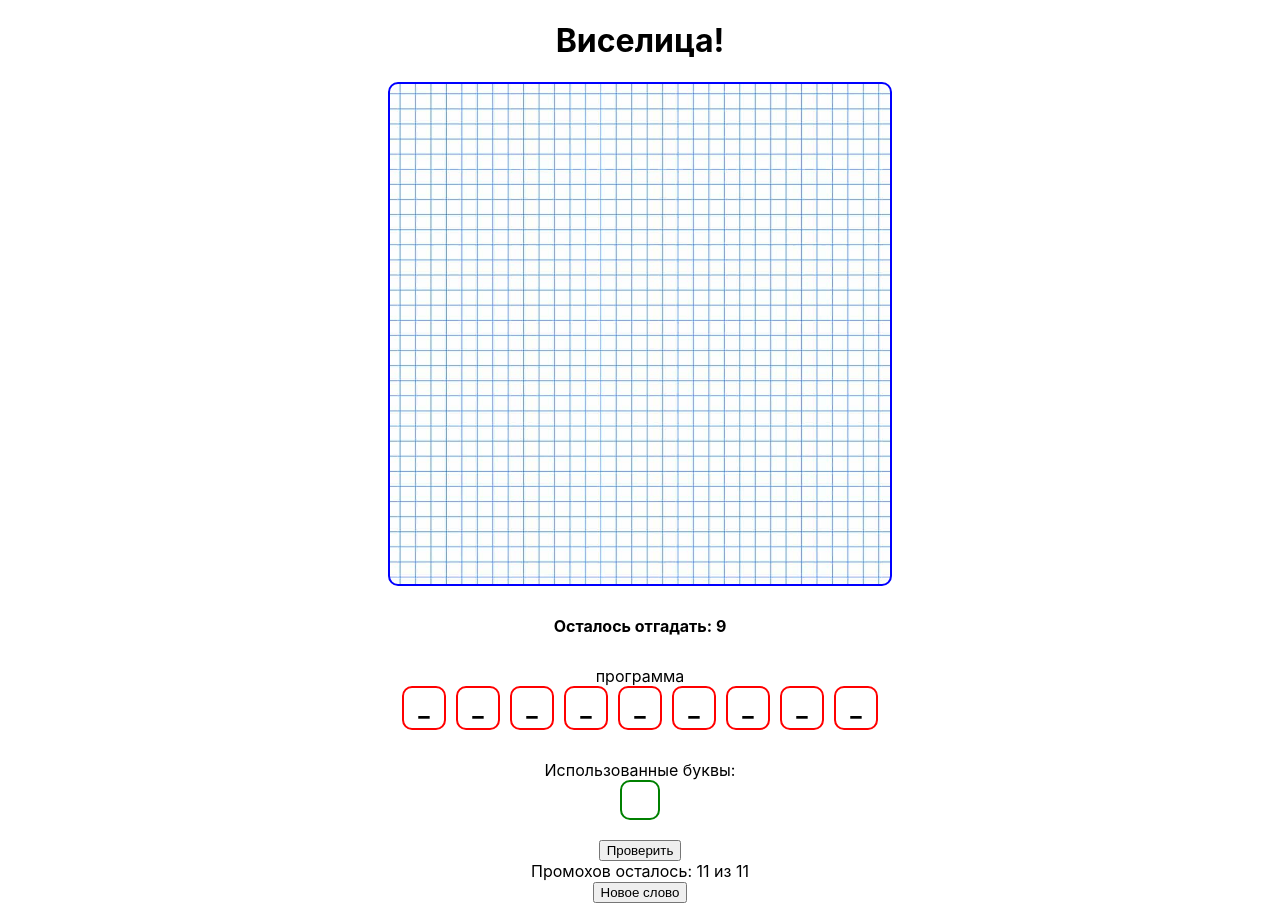
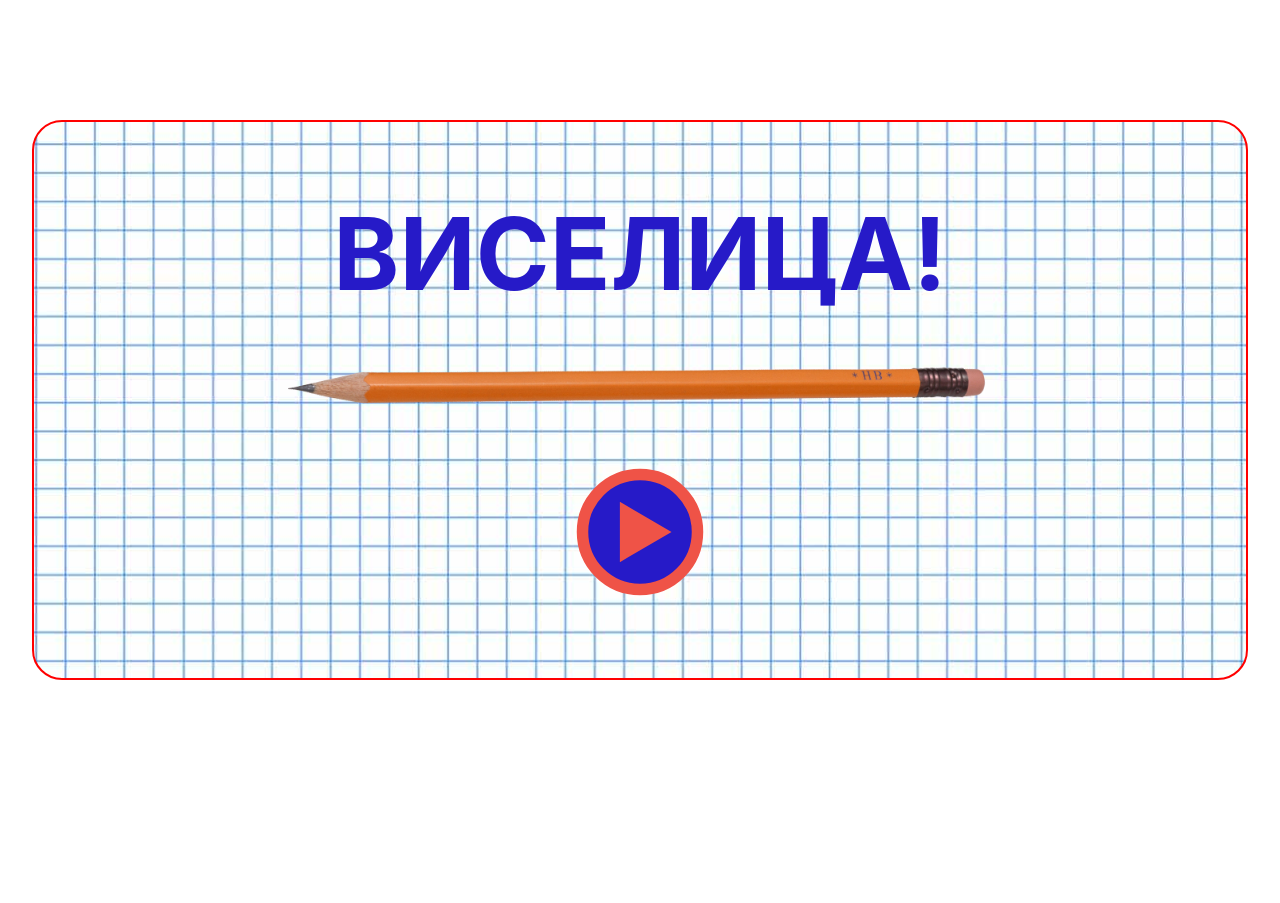
Before and after one commit to ZIKZAGis/Hangman, a React (Create React App) app: page / in a window 1280 px wide. After the commit the page ends 800 px from the top, so only its background shows below. Built offline with nearby package versions, Linux system fonts and the light colour scheme.

Commit message:
add start screen

```diff
--- a/package.json
+++ b/package.json
@@ -12,6 +12,7 @@
     "@types/react-dom": "^18.2.8",
     "react": "^18.2.0",
     "react-dom": "^18.2.0",
+    "react-icons": "^4.11.0",
     "react-scripts": "5.0.1",
     "sass": "^1.68.0",
     "typescript": "^4.9.5",
--- a/src/App.module.scss
+++ b/src/App.module.scss
@@ -1,42 +1,54 @@
 .container {
-    margin: 0 auto;
+    position: absolute;
+    box-sizing: border-box;
+    padding: 20px;
+    left: 50%;
+    top: 50%;
+    transform: translate(-50%, -50%);
+    height: 70vh;
+    width: 95%;
     max-width: 1280px;
-    min-width: 320px;
     text-align: center;
+    border: 2px solid red;
+    border-radius: 30px;
+    background-image: url('./media/sheet_bg.jpg');
+    background-repeat: repeat;
+    background-size: 80%;
+    background-position: center;
 }
 
-.remaining_letters {
-    font-weight: bold;
-    margin-bottom: 30px;
-}
+// .remaining_letters {
+//     font-weight: bold;
+//     margin-bottom: 30px;
+// }
 
-.answer_field {
-    display: flex;
-    width: fit-content;
-    margin: 0 auto 30px auto;
-}
+// .answer_field {
+//     display: flex;
+//     width: fit-content;
+//     margin: 0 auto 30px auto;
+// }
 
-.bottom {
-    display: flex;
-    flex-direction: column;
-    align-items: center;
+// .bottom {
+//     display: flex;
+//     flex-direction: column;
+//     align-items: center;
 
-    input {
-        box-sizing: border-box;
-        text-transform: uppercase;
-        font-weight: bolder;
-        font-size: 22px;
-        text-align: center;
-        width: 40px;
-        height: 40px;
-        border-radius: 10px;
-        border: 2px solid green;
-        margin-bottom: 20px;
-        padding: 5px;
-    }
+//     input {
+//         box-sizing: border-box;
+//         text-transform: uppercase;
+//         font-weight: bolder;
+//         font-size: 22px;
+//         text-align: center;
+//         width: 40px;
+//         height: 40px;
+//         border-radius: 10px;
+//         border: 2px solid green;
+//         margin-bottom: 20px;
+//         padding: 5px;
+//     }
 
-    input:disabled {
-        border-color: red;
-        opacity: 0.5;
-    }
-}
+//     input:disabled {
+//         border-color: red;
+//         opacity: 0.5;
+//     }
+// }
--- a/src/App.tsx
+++ b/src/App.tsx
@@ -1,9 +1,7 @@
 import { useEffect, useState } from "react";
-import InputText from "./components/input_text/InputText";
-import Button from "./components/button/Button";
+import StartScreen from "./screens/start_screen/StartScreen";
 import styles from "./App.module.scss"
-import Cell from "./components/cell/Cell";
-import Sheet from "./components/sheet/Sheet";
+import GameScreen from "./screens/game_screen/GameScreen";
 
 const wordsArray = [
   "Программа",
@@ -34,7 +32,7 @@ const wordsArray = [
   "Циркорама",
 ];
 
-const MAX_MISS = 11
+const MAX_MISS = 7
 const getRandomWord = () => Array.from(wordsArray[Math.floor(Math.random() * wordsArray.length)].toLowerCase())
 
 const App = () => {
@@ -44,8 +42,26 @@ const App = () => {
   const [answerArray, setAnswerArray] = useState(randomWord.map((i) => i = '_ '))
   const [usedLetters, setUsedLetters] = useState('')
   const [answer, setAnswer] = useState('')
+  const [gamePoints, setGamePoints] = useState(0)
   const [win, setWin] = useState(false)
   const [loss, setLoss] = useState(false)
+  const [startGame, setStartGame] = useState(false)
+
+  useEffect(() => {
+    setAnswerArray(randomWord.map((i) => i = '_ '))
+    setRemainingLetters(randomWord.length)
+    setUsedLetters('')
+    setRemainingMiss(MAX_MISS)
+    setLoss(false)
+    setWin(false)
+    setAnswer('')
+  }, [randomWord])
+
+  useEffect(() => {
+    remainingMiss === 0 && setLoss(true)
+    remainingLetters === 0 && setWin(true)
+  // eslint-disable-next-line react-hooks/exhaustive-deps
+  }, [remainingMiss, remainingLetters])
 
   const onChange = (e: React.SyntheticEvent<HTMLInputElement>) => {
     setAnswer(e.currentTarget.value)
@@ -63,7 +79,7 @@ const App = () => {
           for (let j = 0; j < randomWord.length; j++) {
             if (randomWord[j] === answer.toLowerCase()) {
               answerArray[j] = answer.toLowerCase() + ' '
-              setRemainingLetters((prev) => prev - 1)
+              setRemainingLetters(prev => prev - 1)
             }
           }
         } else {
@@ -73,55 +89,32 @@ const App = () => {
     }
   }
 
-  useEffect(() => {
-    setAnswerArray(randomWord.map((i) => i = '_ '))
-    setRemainingLetters(randomWord.length)
-    setUsedLetters('')
-    setRemainingMiss(MAX_MISS)
-    setLoss(false)
-    setWin(false)
-    setAnswer('')
-  }, [randomWord])
-
   const startNewGame = () => {
+    if (win) {
+      setGamePoints(prev => prev + 1)
+    }
     setRandomWord(getRandomWord())
   }
 
-  useEffect(() => {
-    remainingMiss === 0 && setLoss(true)
-    remainingLetters === 0 && setWin(true)
-  // eslint-disable-next-line react-hooks/exhaustive-deps
-  }, [remainingMiss, remainingLetters])
 
   return (
     <div className={styles.container}>
-      <h1>Виселица!</h1>
-      <Sheet miss={remainingMiss}/>
-      <div className={styles.remaining_letters}>Осталось отгадать: {remainingLetters}</div>
-
-      {/* _________для тестов */}
-      <div>{randomWord}</div>
-      {/* _________для тестов */}
-
-
-      <div className={styles.answer_field}>
-        {answerArray.map((letter, index) => (
-          <div key={index}>
-            <Cell letter={letter}/>
-          </div>
-        ))}
-      </div>
-
-      <div>Использованные буквы: {usedLetters}</div>
-
-      <form onSubmit={onConfirm} className={styles.bottom}>
-        <InputText value={answer} maxLength={1} onChange={onChange} disabled={(loss || win) ? true : false }/>
-        <Button type="submit" description={'Проверить'}/>
-      </form>
-      <div>Промохов осталось: {remainingMiss} из {MAX_MISS}</div>
-      <Button type="button" description="Новое слово" onClick={startNewGame}/>
-      {loss && <h1>ПОРАЖЕНИЕ</h1>}
-      {win && <h1>ПОБЕДА!!</h1>}
+      {!startGame && <StartScreen onClick={() => setStartGame(true)}/>}
+      {startGame && <GameScreen
+        remainingMiss={remainingMiss}
+        remainingLetters={remainingLetters}
+        randomWord={randomWord}
+        answerArray={answerArray}
+        usedLetters={usedLetters}
+        onConfirm={onConfirm}
+        onChange={onChange}
+        answer={answer}
+        loss={loss}
+        win={win}
+        gamePoints={gamePoints}
+        MAX_MISS={MAX_MISS}
+        startNewGame={startNewGame}
+      />}
     </div>
   );
 }
--- a/src/components/sheet/Sheet.module.scss
+++ b/src/components/sheet/Sheet.module.scss
@@ -1,3 +1,5 @@
+@import 'src/variables';
+
 .wrapper {
     position: relative;
     border: 2px solid blue;
@@ -5,10 +7,6 @@
     width: 500px;
     height: 500px;
     margin: 0 auto 30px auto;
-    background-image: url('./../../media/sheet_bg.jpg');
-    background-position: center;
-    background-repeat: no-repeat;
-    background-size: 102%;
 
     div {
         position: absolute;
@@ -24,6 +22,7 @@
 .line_7,
 .line_8,
 .line_9 {
+    transition: $animation;
     background-color: black;
     border-radius: 2px;
 }
@@ -103,6 +102,7 @@
     height: 10%;
     border: 4px solid black;
     border-radius: 50%;
+    transition: $animation;
 }
 
 .oval {
@@ -112,4 +112,5 @@
     height: 20%;
     border: 4px solid black;
     border-radius: 50%;
+    transition: $animation;
 }
--- a/src/components/sheet/Sheet.tsx
+++ b/src/components/sheet/Sheet.tsx
@@ -5,10 +5,10 @@ import { SheetPropsType } from '../../types/types'
 const Sheet = ({miss}: SheetPropsType) => {
     return (
         <div className={styles.wrapper}>
-            <div className={miss <= 10 ? styles.line_1 : ''}/>
-            <div className={miss <= 9 ? styles.line_2 : ''}/>
-            <div className={miss <= 8 ? styles.line_3 : ''}/>
-            <div className={miss <= 7 ? styles.line_4 : ''}/>
+            <div className={styles.line_1}/>
+            <div className={styles.line_2}/>
+            <div className={styles.line_3}/>
+            <div className={styles.line_4}/>
             <div className={miss <= 6 ? styles.line_5 : ''}/>
             <div className={miss <= 3 ? styles.line_6 : ''}/>
             <div className={miss <= 2 ? styles.line_7 : ''}/>
--- /dev/null
+++ b/src/screens/game_screen/GameScreen.tsx
@@ -0,0 +1,57 @@
+import styles from './GameScreen.module.scss'
+import Sheet from '../../components/sheet/Sheet'
+import Button from '../../components/button/Button'
+import InputText from '../../components/input_text/InputText'
+import Cell from '../../components/cell/Cell'
+
+type PropsType = {
+    remainingMiss: number
+    remainingLetters: number
+    randomWord: string[]
+    answerArray: string[]
+    usedLetters: string
+    onConfirm: (e: React.SyntheticEvent<HTMLFormElement>) => void
+    onChange: (e: React.SyntheticEvent<HTMLInputElement>) => void
+    startNewGame: () => void
+    answer: string
+    loss: boolean
+    win: boolean
+    gamePoints: number
+    MAX_MISS: number
+}
+
+const GameScreen = ({remainingMiss, remainingLetters, randomWord, answerArray, usedLetters, onConfirm, onChange, answer, loss, win, gamePoints, MAX_MISS, startNewGame}: PropsType) => {
+    return (
+        <div className={styles.container}>
+            <Sheet miss={remainingMiss}/>
+            <div className={styles.remaining_letters}>Осталось отгадать: {remainingLetters}</div>
+
+            {/* _________для тестов */}
+            <div>{randomWord}</div>
+            {/* _________для тестов */}
+
+
+            <div className={styles.answer_field} style={{display: 'flex', margin: '0 auto', width: 'fit-content'}}>
+            {answerArray.map((letter, index) => (
+                <div key={index}>
+                <Cell letter={letter}/>
+                </div>
+            ))}
+            </div>
+
+            <div>Использованные буквы: {usedLetters}</div>
+
+            <form onSubmit={onConfirm} className={styles.bottom}>
+                <InputText value={answer} maxLength={1} onChange={onChange} disabled={(loss || win) ? true : false }/>
+                <Button type="submit" description={'Проверить'}/>
+            </form>
+            <div>Отгаданных слов: {gamePoints}</div>
+            <div>Промохов осталось: {remainingMiss} из {MAX_MISS}</div>
+            <Button type="button" description="Новое слово" onClick={startNewGame}/>
+            {loss && <h1>ПОРАЖЕНИЕ</h1>}
+            {win && <h1>ПОБЕДА!!</h1>}
+        </div>
+    )
+}
+
+export default GameScreen
--- /dev/null
+++ b/src/screens/start_screen/StartScreen.module.scss
@@ -0,0 +1,48 @@
+@import 'src/variables';
+
+.wrapper {
+    display: flex;
+    flex-direction: column;
+    justify-content: space-evenly;
+    align-items: center;
+    height: 100%;
+
+    h1 {
+        font-size: 100px;
+        margin: 0;
+        text-transform: uppercase;
+        color: #261ac8;
+    }
+
+    img {
+        width: 60%;
+        height: auto;
+    }
+
+    button {
+        display: flex;
+        align-items: center;
+        justify-content: center;
+        border-radius: 50%;
+        width: 150px;
+        height: 150px;
+        border: none;
+        background-color: transparent;
+        font-size: 150px;
+        cursor: pointer;
+
+        svg path {
+            transition: $animation;
+            stroke: #ef5347;
+            fill: #261ac8;
+        }
+
+        &:hover svg path,
+        &:focus svg path,
+        &:active svg path {
+            stroke: darken(#ef5347, 8);
+            fill: darken(#261ac8, 8);
+            stroke-width: 2.5;
+        }
+    }
+}
--- /dev/null
+++ b/src/screens/start_screen/StartScreen.tsx
@@ -0,0 +1,22 @@
+import Button from "../../components/button/Button"
+import styles from "./StartScreen.module.scss"
+import {GrCirclePlay} from "react-icons/gr"
+import pencil from "./../../media/pencil.png"
+
+type PropsType = {
+    onClick: () => void
+}
+
+const StartScreen = ({onClick}: PropsType) => {
+    return (
+        <div className={styles.wrapper}>
+            <h1>Виселица!</h1>
+            <img src={pencil} alt="карандаш"/>
+            <Button onClick={onClick}>
+                <GrCirclePlay/>
+            </Button>
+        </div>
+    )
+}
+
+export default StartScreen
--- /dev/null
+++ b/src/variables.scss
@@ -0,0 +1 @@
+$animation: all ease 0.3s;
```
Also changed, not shown: src/media/pencil.png (added), src/screens/game_screen/GameScreen.module.scss (added), 1 other file (tests, documents, lock files or other folders).
